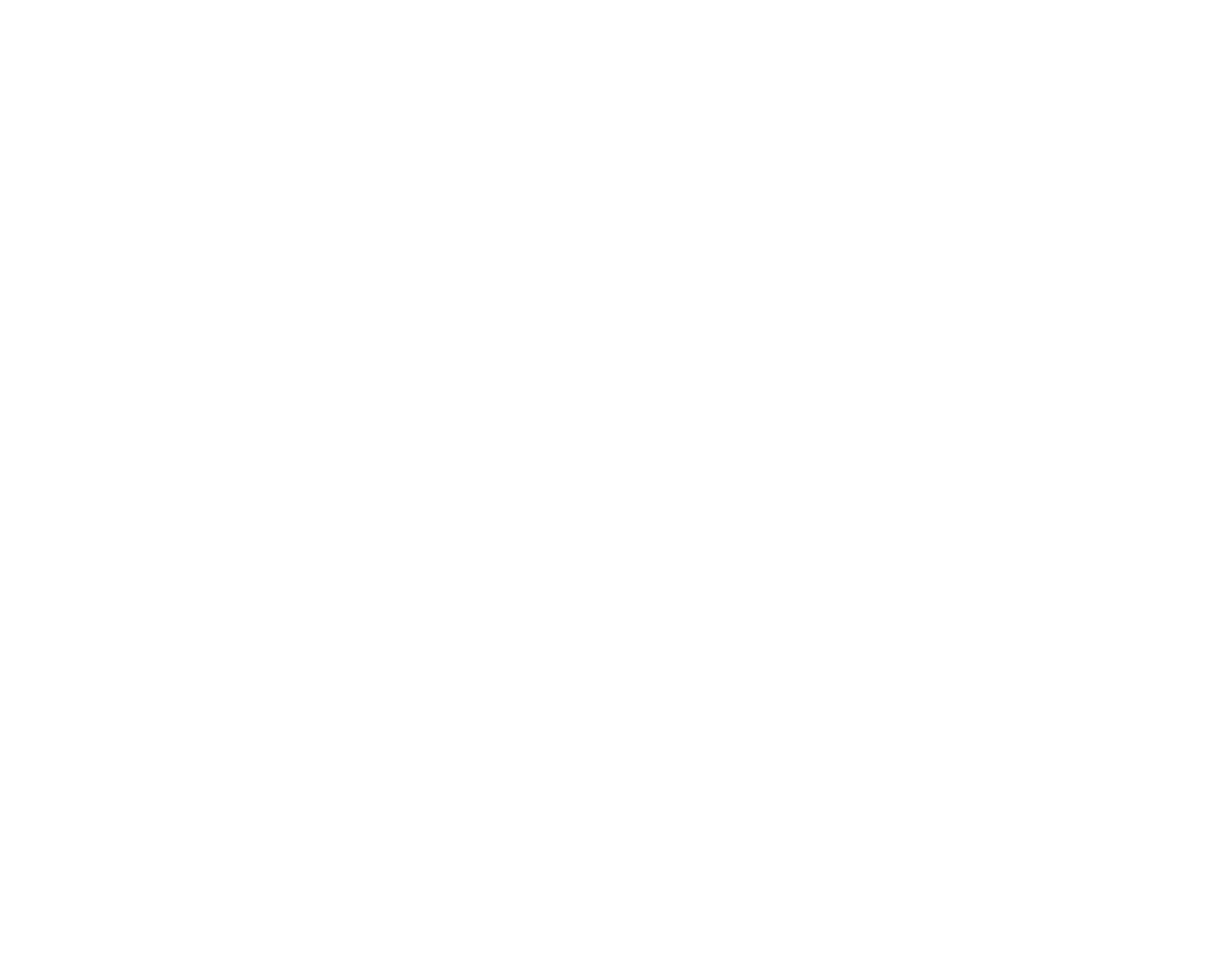
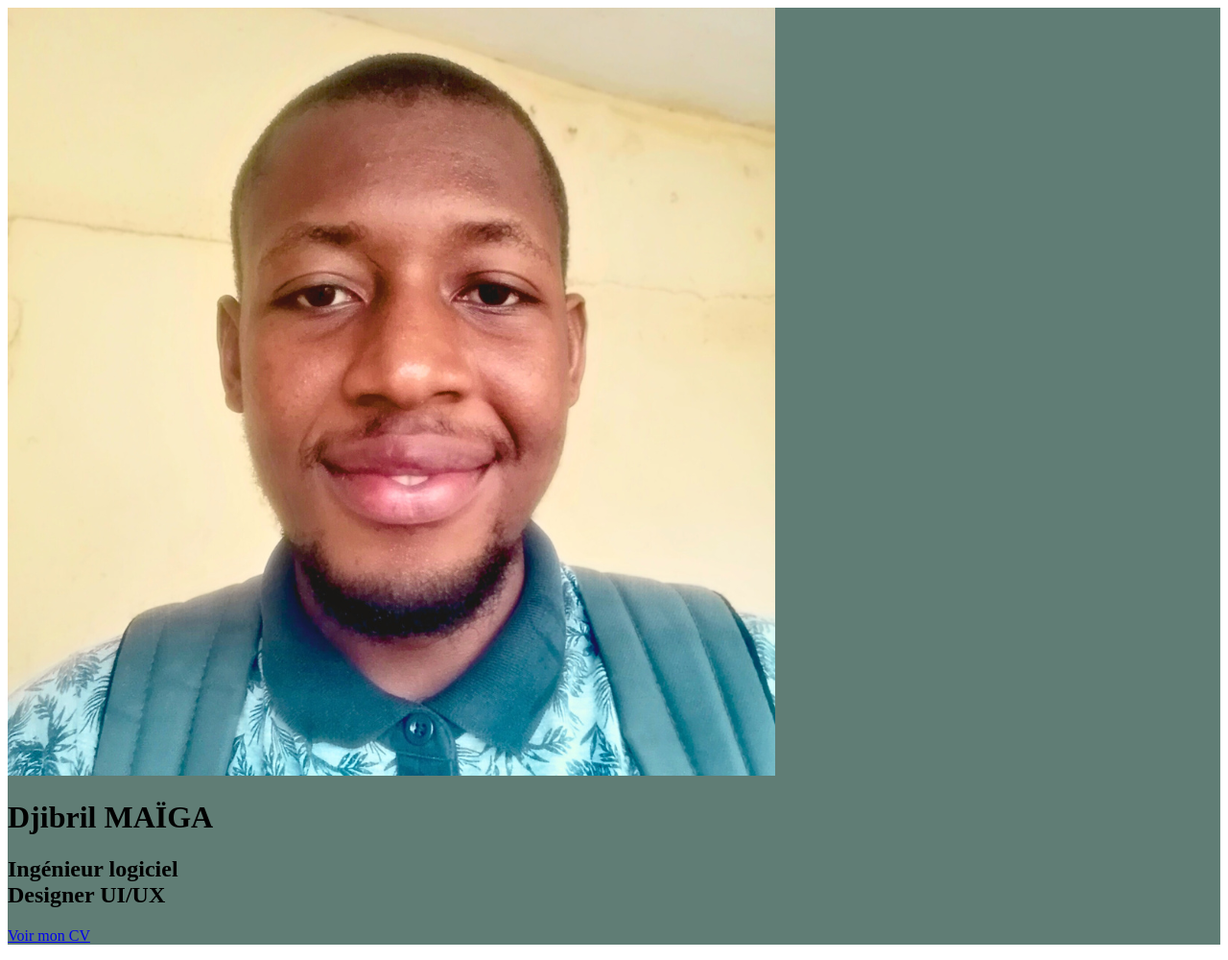
Before and after one commit to djibrilmaiga/Maquette_InteractiveWEB, a plain HTML site: page index.html in a window 1280 px wide. Shown: the whole page at 96% size. Before the commit the page ends 800 px from the top, so only its background shows below. Drawn offline with Linux system fonts and the light colour scheme.

Commit message:
Ajouter la photo de profil

```diff
--- a/index.html
+++ b/index.html
@@ -3,9 +3,15 @@
 <head>
     <meta charset="UTF-8">
     <meta name="viewport" content="width=device-width, initial-scale=1.0">
-    <title>Bienvenu sur mon portfolio !</title>
+    <link rel="stylesheet" href="/styles.css">
+    <title>Bienvenu - Mon CV !</title>
 </head>
 <body>
-
+    <div class="container">
+        <img src="/Photo profil.png" alt="photo-profil">
+        <h1>Djibril MAÏGA</h1>
+        <h2>Ingénieur logiciel <br>Designer UI/UX</h2>
+        <a href="/cv.html"><p>Voir mon CV</p></a>
+    </div>
 </body>
 </html>
--- a/styles.css
+++ b/styles.css
@@ -0,0 +1,3 @@
+.container {
+    background-color: #607D75;
+}
```
Also changed, not shown: Photo profil.png (added).
